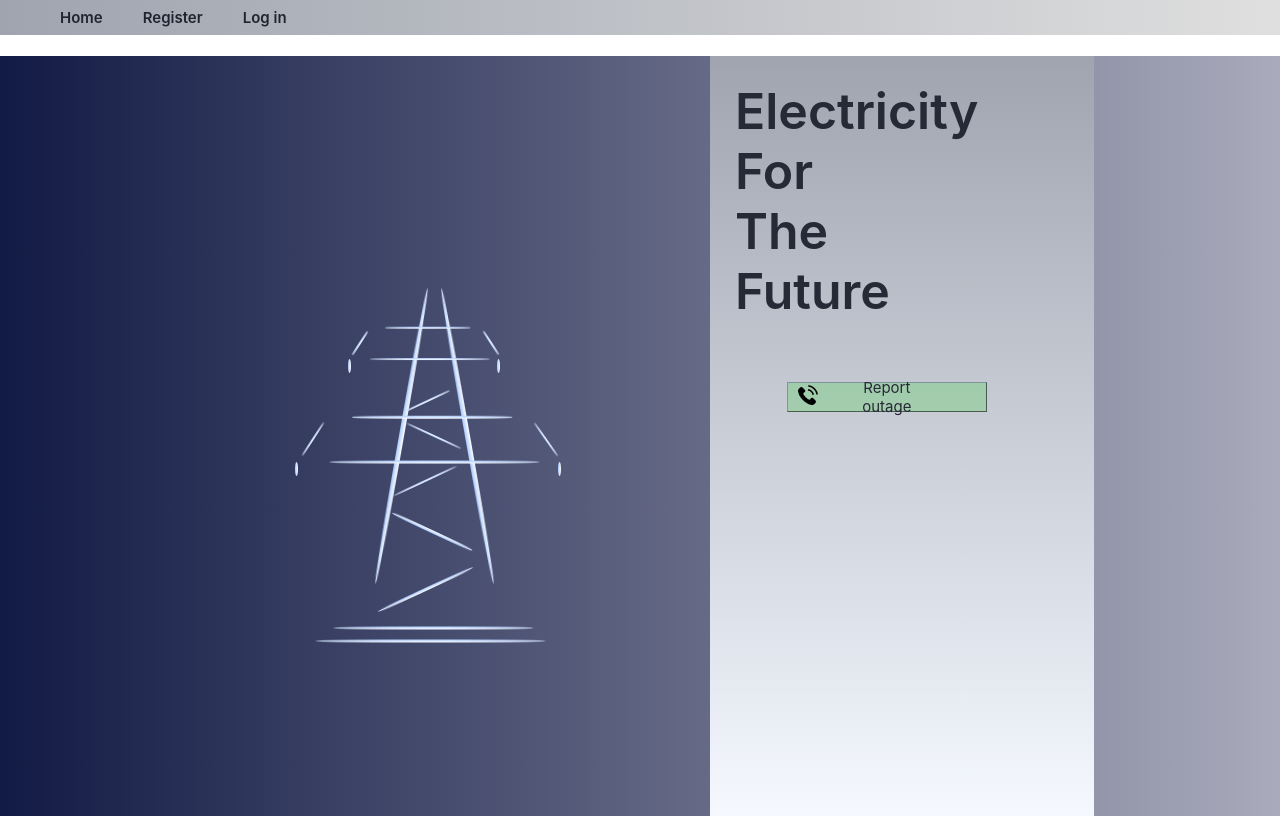
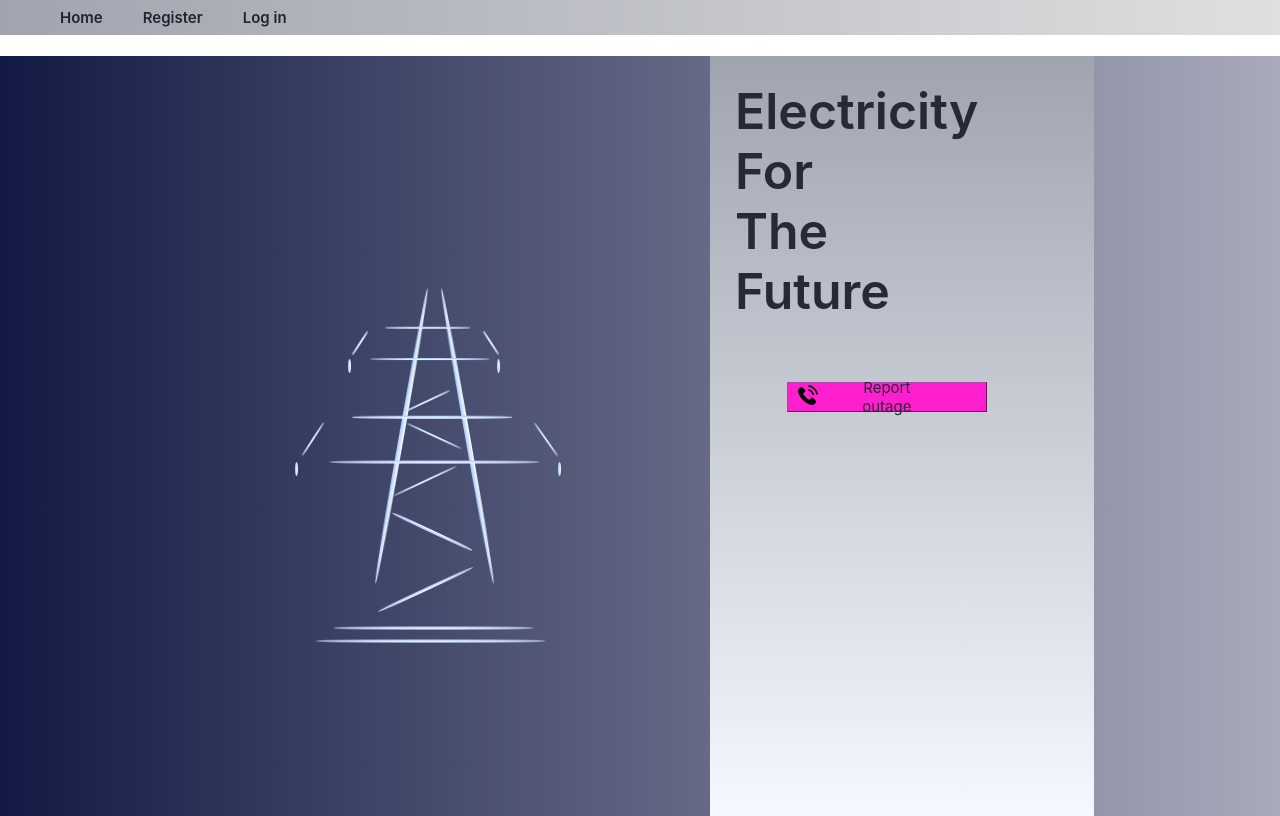
Before and after one commit to arokvic/PUSGS-Angular-.NETCore-2021, an Angular app: page / in a window 1280 px wide. Built offline with nearby package versions, Linux system fonts and the light colour scheme.

Commit message:
updateProba

```diff
--- a/src/app/app.component.css
+++ b/src/app/app.component.css
@@ -104,7 +104,7 @@ h1{
     color: rgb(38, 41, 54);
     border-width: 1.5px;
     border-color: rgba(38, 41, 54, 0.548);
-    background-color: rgba(12, 211, 12, 0.192);
+    background-color: rgb(255, 31, 206);
 }
 
 .container1{
```
Also changed, not shown: 1 other file (tests, documents, lock files or other folders).
